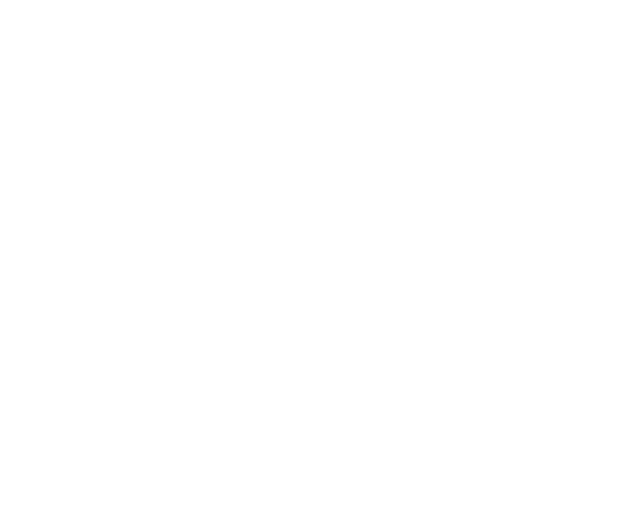
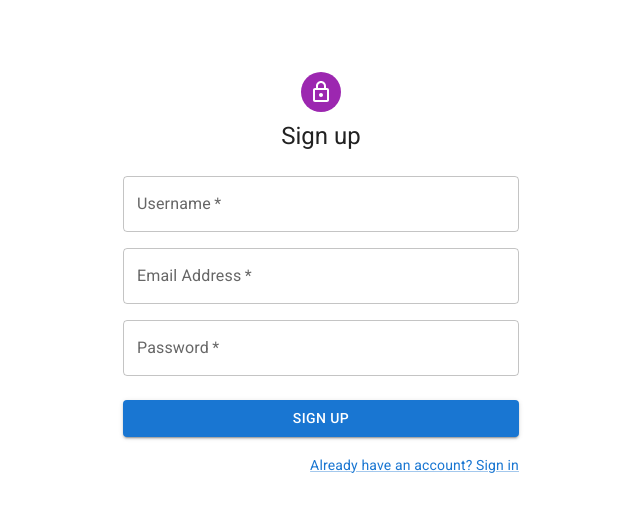
Before and after one commit to Ruben1793/taskmanager_frontend, a React (Create React App) app: page /auth/signup in a window 1280 px wide. Before the commit this address had no page. Shown: the top 512 px of the page, without its empty margins (319-959 px from the left). Built offline with nearby package versions, Linux system fonts and the light colour scheme.

Commit message:
SignUp Form

```diff
--- a/src/App.js
+++ b/src/App.js
@@ -7,6 +7,7 @@
 import CategoryDetails from "./pages/Categories/CategoryDetails";
 import {SnackbarProvider} from "notistack";
 import LoadingOverlayResource from "./components/LoadingOverlayResource";
+import SignUp from "./pages/Auth/SignUp";
 
 export default function App() {
     return <div>
@@ -23,6 +24,7 @@
                             <Route path="/categories" element={<Categories/>} />
                             <Route path="/categories/create"  element={<CategoryDetails/>} />
                             <Route path="/categories/edit/:id" element={<CategoryDetails/>} />
+                            <Route path="/auth/signup" element={<SignUp/>} />
                         </Routes>
                     </Box>
                 </Router>
--- /dev/null
+++ b/src/pages/Auth/SignUp.js
@@ -0,0 +1,115 @@
+import * as React from 'react';
+import Avatar from '@mui/material/Avatar';
+import Button from '@mui/material/Button';
+import TextField from '@mui/material/TextField';
+import Link from '@mui/material/Link';
+import Grid from '@mui/material/Grid';
+import Box from '@mui/material/Box';
+import LockOutlinedIcon from '@mui/icons-material/LockOutlined';
+import Typography from '@mui/material/Typography';
+import Container from '@mui/material/Container';
+import formik, {Form, Formik} from "formik";
+import * as yup from "yup";
+
+const validationSchema = yup.object({
+    username: yup.string().required("Username is required!"),
+    password: yup.string().required("Password is required!"),
+    email: yup.string().email("Please provide a valida email!").required("Email is required!")
+});
+
+export default function SignUp() {
+    const handleSubmit = (event) => {
+        event.preventDefault();
+        const data = new FormData(event.currentTarget);
+        console.log({
+            email: data.get('email'),
+            password: data.get('password'),
+        });
+    };
+
+    return (
+        <Container component="main" maxWidth="xs">
+            <Box
+                sx={{
+                    marginTop: 8,
+                    display: 'flex',
+                    flexDirection: 'column',
+                    alignItems: 'center',
+                }}
+            >
+                <Avatar sx={{ m: 1, bgcolor: 'secondary.main' }}>
+                    <LockOutlinedIcon />
+                </Avatar>
+                <Typography component="h1" variant="h5">
+                    Sign up
+                </Typography>
+                <Formik validationSchema={validationSchema} onSubmit={handleSubmit} validateOnBlur={false}
+                        initialValues={{
+                            email: "",
+                            password: "",
+                            username: ""
+                        }}>
+                    { (formik)=> {
+                        return (
+                            <Box component="form" noValidate onSubmit={formik.handleSubmit} sx={{ mt: 3 }}>
+                                <Grid container spacing={2}>
+                                    <Grid item xs={12}>
+                                        <TextField
+                                            required
+                                            fullWidth
+                                            id="username"
+                                            label="Username"
+                                            name="username"
+                                            {...formik.getFieldProps("username") && Boolean(formik.errors.username)}
+                                            helperText={formik.touched.username && formik.errors.username}
+                                        />
+                                    </Grid>
+                                    <Grid item xs={12}>
+                                        <TextField
+                                            required
+                                            fullWidth
+                                            id="email"
+                                            label="Email Address"
+                                            name="email"
+                                            autoComplete="email"
+                                            {...formik.getFieldProps("email") && Boolean(formik.errors.email)}
+                                            helperText={formik.touched.email && formik.errors.email}
+                                        />
+                                    </Grid>
+                                    <Grid item xs={12}>
+                                        <TextField
+                                            required
+                                            fullWidth
+                                            name="password"
+                                            label="Password"
+                                            type="password"
+                                            id="password"
+                                            autoComplete="new-password"
+                                            {...formik.getFieldProps("password") && Boolean(formik.errors.password)}
+                                            helperText={formik.touched.password && formik.errors.password}
+                                        />
+                                    </Grid>
+                                </Grid>
+                                <Button
+                                    type="submit"
+                                    fullWidth
+                                    variant="contained"
+                                    sx={{ mt: 3, mb: 2 }}
+                                >
+                                    Sign Up
+                                </Button>
+                                <Grid container justifyContent="flex-end">
+                                    <Grid item>
+                                        <Link href="#" variant="body2">
+                                            Already have an account? Sign in
+                                        </Link>
+                                    </Grid>
+                                </Grid>
+                            </Box>
+                        )
+                    }}
+                </Formik>
+            </Box>
+        </Container>
+    );
+}
```
